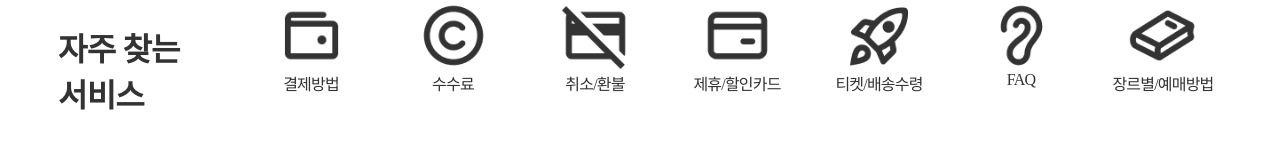
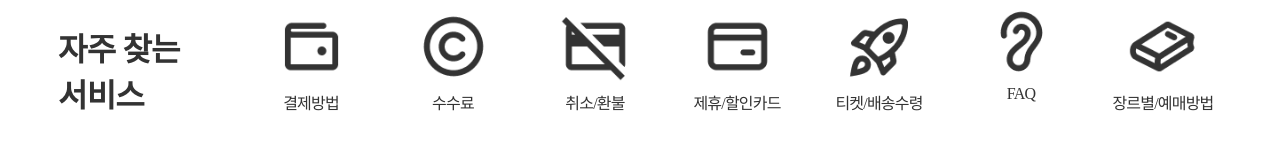
Before and after one commit to YoungBeomLee/teamproject_ticatalk, a website: page part-develop/section2-sw2.html in a window 1280 px wide. Drawn offline with nearby package versions, Linux system fonts and the light colour scheme; a web font is replaced by a local one.

Commit message:
230212 이진 section2 수정

```diff
--- a/part-develop/section2-sw2.html
+++ b/part-develop/section2-sw2.html
@@ -12,57 +12,57 @@
     <div class="row p-0">
       <div class="col-12 col-sm-12 col-md-2 col-xxl-2 p-0">
         <img src="../img/icon/inf.png" alt="" class="">
-        <h2 class="text-dark tkt-h3">자주 찾는<br>서비스</h2>
+        <h2 class="sec2-fav-title text-dark tkt-h3 word-break">자주 찾는 서비스</h2>
       </div>
       <div class="col-12 col-sm-12 col-md-10 col-xxl-10 p-0">
-        <div class="row">
+        <div class="row align-items-center h-100">
           <div class="col p-0">
             <a href="#" class="sec2-fav-btn">
               <img src="../img/icon/wallet.png" alt="" class="sec2-icon-leave d-block w-50 m-auto">
               <img src="../img/icon/wallet-p.png" alt="" class="sec2-icon-hover d-none w-50 m-auto">
-              <p class="sec2-fav-text mb-0 tkt-t6 text-center text-dark">결제방법</p>
+              <p class="sec2-fav-text mb-0 mt-2 tkt-t6 text-center text-dark">결제방법</p>
             </a>
           </div>
           <div class="col p-0">
             <a href="#" class="sec2-fav-btn">
               <img src="../img/icon/coin.png" alt="" class="sec2-icon-leave d-block w-50 m-auto">
               <img src="../img/icon/coin-p.png" alt="" class="sec2-icon-hover d-none w-50 m-auto">
-              <p class="sec2-fav-text mb-0 tkt-t6 text-center text-dark">수수료</p>
+              <p class="sec2-fav-text mb-0 mt-2 tkt-t6 text-center text-dark">수수료</p>
             </a>
           </div>
           <div class="col p-0">
             <a href="#" class="sec2-fav-btn">
               <img src="../img/icon/card-cancel.png" alt="" class="sec2-icon-leave d-block w-50 m-auto">
               <img src="../img/icon/card-cancel-p.png" alt="" class="sec2-icon-hover d-none w-50 m-auto">
-              <p class="sec2-fav-text mb-0 tkt-t6 text-center text-dark">취소/환불</p>
+              <p class="sec2-fav-text mb-0 mt-2 tkt-t6 text-center text-dark">취소/환불</p>
             </a>
           </div>
           <div class="col p-0">
             <a href="#" class="sec2-fav-btn">
               <img src="../img/icon/card.png" alt="" class="sec2-icon-leave d-block w-50 m-auto">
               <img src="../img/icon/card-p.png" alt="" class="sec2-icon-hover d-none w-50 m-auto">
-              <p class="sec2-fav-text mb-0 tkt-t6 text-center text-dark">제휴/할인카드</p>
+              <p class="sec2-fav-text mb-0 mt-2 tkt-t6 text-center text-dark">제휴/할인카드</p>
             </a>
           </div>
           <div class="col p-0">
             <a href="#" class="sec2-fav-btn">
               <img src="../img/icon/rocket.png" alt="" class="sec2-icon-leave d-block w-50 m-auto">
               <img src="../img/icon/rocket-p.png" alt="" class="sec2-icon-hover d-none w-50 m-auto">
-              <p class="sec2-fav-text mb-0 tkt-t6 text-center text-dark">티켓/배송수령</p>
+              <p class="sec2-fav-text mb-0 mt-2 tkt-t6 text-center text-dark">티켓/배송수령</p>
             </a>
           </div>
           <div class="col p-0">
             <a href="#" class="sec2-fav-btn">
               <img src="../img/icon/ear.png" alt="" class="sec2-icon-leave d-block w-50 m-auto">
               <img src="../img/icon/ear-p.png" alt="" class="sec2-icon-hover d-none w-50 m-auto">
-              <p class="sec2-fav-text mb-0 tkt-t6 text-center text-dark">FAQ</p></p>
+              <p class="sec2-fav-text mb-0 mt-2 tkt-t6 text-center text-dark">FAQ</p></p>
             </a>
           </div>
           <div class="col p-0">
             <a href="#" class="sec2-fav-btn">
               <img src="../img/icon/book.png" alt="" class="sec2-icon-leave d-block w-50 m-auto">
               <img src="../img/icon/book-p.png" alt="" class="sec2-icon-hover d-none w-50 m-auto">
-              <p class="sec2-fav-text mb-0 tkt-t6 text-center text-dark">장르별/예매방법</p>
+              <p class="sec2-fav-text mb-0 mt-2 tkt-t6 text-center text-dark">장르별/예매방법</p>
             </a>
           </div>
         </div>
--- a/scss/layout/_sec2.scss
+++ b/scss/layout/_sec2.scss
@@ -1,3 +1,6 @@
+.sec2-fav-title{
+  word-break: keep-all;
+}
 .sec2-fav-btn{
   &:hover{
     .sec2-icon-leave{
```
Also changed, not shown: css/main.css, dist/css/main.min.css, 2 other files.
